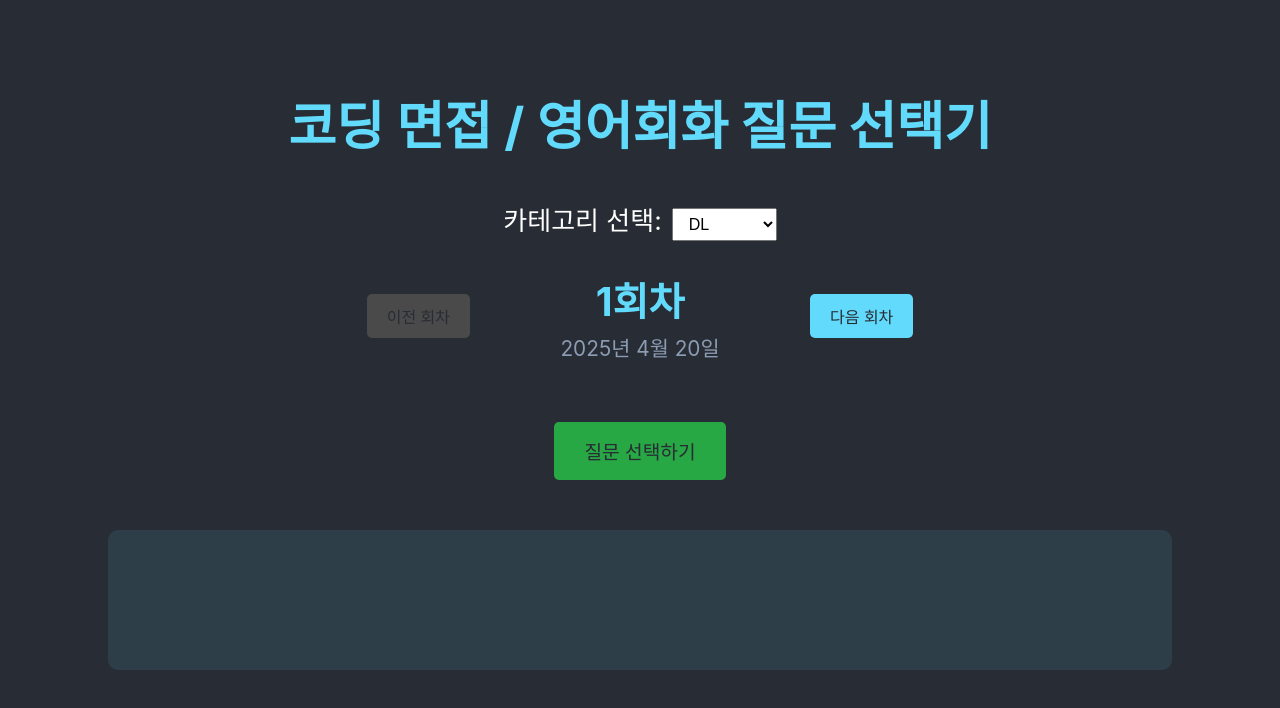
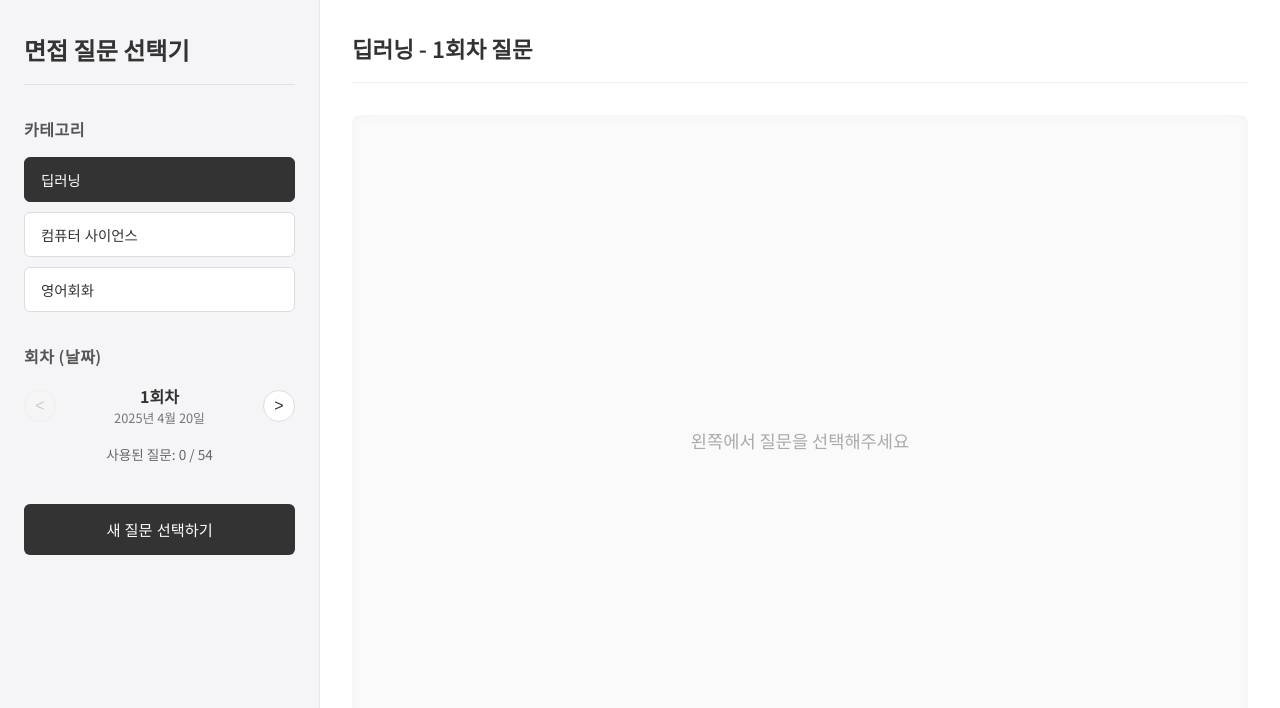
Before and after one commit to voxlink-study-community/vibe-coding-question-selector, a React (Create React App) app: page / in a window 1280 px wide. Shown: the top 708 px of the page. Built offline with nearby package versions, Linux system fonts and the light colour scheme.

Commit message:
UI 개선: 흰색 바탕의 모노톤 디자인 적용 및 레이아웃 변경

```diff
--- a/package.json
+++ b/package.json
@@ -2,17 +2,21 @@
   "name": "vibe-coding-question-selector",
   "version": "0.1.0",
   "private": true,
+  "homepage": "https://voxlink-study-community.github.io/vibe-coding-question-selector/",
   "dependencies": {
     "@testing-library/dom": "^10.4.0",
     "@testing-library/jest-dom": "^6.6.3",
     "@testing-library/react": "^16.3.0",
     "@testing-library/user-event": "^13.5.0",
+    "gh-pages": "^6.3.0",
     "react": "^19.1.0",
     "react-dom": "^19.1.0",
     "react-scripts": "5.0.1",
     "web-vitals": "^2.1.4"
   },
   "scripts": {
+    "predeploy": "npm run build",
+    "deploy": "gh-pages -d build",
     "start": "react-scripts start",
     "build": "react-scripts build",
     "test": "react-scripts test",
--- a/src/App.css
+++ b/src/App.css
@@ -1,116 +1,243 @@
+/* 기본 리셋 및 전체 앱 스타일 */
+* {
+  box-sizing: border-box;
+  margin: 0;
+  padding: 0;
+}
+
+body {
+  font-family: 'Noto Sans KR', 'Apple SD Gothic Neo', sans-serif;
+  color: #333;
+  background-color: #f8f9fa;
+  line-height: 1.5;
+}
+
 .App {
+  text-align: center;
+  min-height: 100vh;
+}
+
+/* 메인 컨테이너 레이아웃 */
+.app-container {
+  display: flex;
+  min-height: 100vh;
+  max-width: 1600px;
+  margin: 0 auto;
+  box-shadow: 0 0 20px rgba(0, 0, 0, 0.05);
+  background-color: #fff;
+}
+
+/* 사이드바 스타일 */
+.sidebar {
+  width: 320px;
+  background-color: #f5f5f7;
+  padding: 2rem 1.5rem;
+  display: flex;
+  flex-direction: column;
+  border-right: 1px solid #e8e8e8;
+}
+
+.app-title {
+  font-size: 1.5rem;
+  font-weight: 700;
+  color: #333;
+  margin-bottom: 2rem;
+  text-align: left;
+  padding-bottom: 1rem;
+  border-bottom: 1px solid #e1e1e1;
+}
+
+.sidebar-section {
+  margin-bottom: 2rem;
+  text-align: left;
+}
+
+.section-title {
+  font-size: 1rem;
+  font-weight: 600;
+  color: #555;
+  margin-bottom: 1rem;
+  text-transform: uppercase;
+  letter-spacing: 0.5px;
+}
+
+/* 카테고리 선택 버튼 */
+.category-selector {
+  display: flex;
+  flex-direction: column;
+  gap: 0.6rem;
+}
+
+.category-button {
+  background-color: #fff;
+  color: #333;
+  border: 1px solid #ddd;
+  padding: 0.7rem 1rem;
+  border-radius: 6px;
+  font-size: 0.9rem;
+  cursor: pointer;
+  text-align: left;
+  transition: all 0.2s ease;
+}
+
+.category-button:hover {
+  background-color: #f0f0f0;
+  border-color: #ccc;
+}
+
+.category-button.active {
+  background-color: #333;
+  color: #fff;
+  border-color: #333;
+  font-weight: 500;
+}
+
+/* 회차 선택 컨트롤 */
+.round-selector {
+  display: flex;
+  align-items: center;
+  gap: 1rem;
+  margin-bottom: 1rem;
+}
+
+.round-button {
+  background-color: #fff;
+  color: #333;
+  border: 1px solid #ddd;
+  width: 2rem;
+  height: 2rem;
+  border-radius: 50%;
+  display: flex;
+  align-items: center;
+  justify-content: center;
+  font-size: 1rem;
+  cursor: pointer;
+  transition: all 0.2s ease;
+}
+
+.round-button:hover:not(:disabled) {
+  background-color: #f0f0f0;
+}
+
+.round-button:disabled {
+  background-color: #f5f5f5;
+  color: #ccc;
+  cursor: not-allowed;
+  border-color: #eee;
+}
+
+.round-info {
+  flex: 1;
   text-align: center;
 }
 
-.App-logo {
-  height: 40vmin;
-  pointer-events: none;
-}
-
-@media (prefers-reduced-motion: no-preference) {
-  .App-logo {
-    animation: App-logo-spin infinite 20s linear;
-  }
-}
-
-.App-header {
-  background-color: #282c34;
-  min-height: 100vh;
-  display: flex;
-  flex-direction: column;
-  align-items: center;
-  justify-content: flex-start;
-  padding-top: 50px;
-  font-size: calc(10px + 2vmin);
-  color: white;
-}
-
-h1 {
-  color: #61dafb;
-  margin-bottom: 40px;
-}
-
-.round-selector {
-  display: flex;
-  align-items: center;
-  gap: 20px;
-  margin-bottom: 40px;
-}
-
-.round-info {
-  text-align: center;
-  min-width: 300px;
-}
-
-.round-info h2 {
+.round-info h4 {
   margin: 0;
-  color: #61dafb;
+  color: #333;
+  font-size: 1rem;
 }
 
 .round-info p {
-  margin: 5px 0 0 0;
-  font-size: 0.8em;
-  color: #8b9cb3;
+  margin: 0;
+  font-size: 0.8rem;
+  color: #777;
 }
 
-button {
-  background-color: #61dafb;
-  color: #282c34;
-  border: none;
-  padding: 10px 20px;
-  border-radius: 5px;
-  font-size: 1rem;
-  cursor: pointer;
-  transition: all 0.3s ease;
+.stats {
+  margin-top: 0.8rem;
+  font-size: 0.85rem;
+  color: #666;
+  text-align: center;
 }
 
-button:hover {
-  background-color: #4fa8d1;
-  transform: translateY(-2px);
-}
-
-button:disabled {
-  background-color: #4a4a4a;
-  cursor: not-allowed;
-  transform: none;
-}
-
+/* 질문 선택 버튼 */
 .question-button {
-  font-size: 1.2rem;
-  padding: 15px 30px;
-  margin: 20px 0;
-  background-color: #28a745;
+  width: 100%;
+  background-color: #333;
+  color: white;
+  border: none;
+  padding: 0.9rem 1.2rem;
+  border-radius: 6px;
+  font-size: 0.95rem;
+  font-weight: 500;
+  cursor: pointer;
+  transition: all 0.2s ease;
+  margin-top: 0.5rem;
 }
 
 .question-button:hover {
-  background-color: #218838;
+  background-color: #555;
+  transform: translateY(-1px);
+  box-shadow: 0 2px 8px rgba(0, 0, 0, 0.1);
 }
 
+/* 메인 콘텐츠 영역 */
+.main-content {
+  flex: 1;
+  padding: 2rem;
+  display: flex;
+  flex-direction: column;
+  background-color: #fff;
+}
+
+.content-header {
+  margin-bottom: 2rem;
+  text-align: left;
+  padding-bottom: 1rem;
+  border-bottom: 1px solid #f0f0f0;
+}
+
+.content-header h2 {
+  font-size: 1.4rem;
+  font-weight: 600;
+  color: #333;
+}
+
+/* 질문 표시 영역 */
 .question-display {
-  margin-top: 30px;
-  padding: 20px;
-  background-color: rgba(97, 218, 251, 0.1);
-  border-radius: 10px;
-  min-width: 80%;
-  min-height: 100px;
+  flex: 1;
   display: flex;
   align-items: center;
   justify-content: center;
+  padding: 2rem;
+  background-color: #fafafa;
+  border-radius: 8px;
+  box-shadow: 0 0 15px rgba(0, 0, 0, 0.03) inset;
 }
 
 .question-text {
-  font-size: 1.2rem;
-  line-height: 1.5;
-  color: #ffffff;
-  margin: 0;
-  padding: 20px;
+  font-size: 1.4rem;
+  line-height: 1.7;
+  color: #333;
+  text-align: center;
+  max-width: 800px;
+  font-weight: 500;
 }
 
-@keyframes App-logo-spin {
-  from {
-    transform: rotate(0deg);
+.placeholder-text {
+  font-size: 1.1rem;
+  color: #aaa;
+  text-align: center;
+}
+
+/* 반응형 디자인 */
+@media (max-width: 768px) {
+  .app-container {
+    flex-direction: column;
   }
-  to {
-    transform: rotate(360deg);
+
+  .sidebar {
+    width: 100%;
+    border-right: none;
+    border-bottom: 1px solid #e8e8e8;
+    padding: 1.5rem 1rem;
+  }
+
+  .main-content {
+    padding: 1.5rem 1rem;
+  }
+
+  .question-text {
+    font-size: 1.2rem;
   }
 }
--- a/src/App.js
+++ b/src/App.js
@@ -24,21 +24,31 @@ import "./App.css";
 
 /** 카테고리별 TXT 파일 경로 매핑 */
 const CATEGORY_FILES = {
-  DL: "/dl_db.txt",      // Deep‑Learning 면접 질문
-  CS: "/cs_db.txt",      // Computer‑Science 면접 질문
-  EN: "/en_db.txt"       // 영어회화 문장
+  DL: "/dl_db.txt", // Deep‑Learning 면접 질문
+  CS: "/cs_db.txt", // Computer‑Science 면접 질문
+  EN: "/en_db.txt", // 영어회화 문장
+};
+
+/** 카테고리 이름 매핑 */
+const CATEGORY_NAMES = {
+  DL: "딥러닝",
+  CS: "컴퓨터 사이언스",
+  EN: "영어회화",
 };
 
 /** 루트 컴포넌트 */
 function App() {
   // ──────────────────────────────── 상태 정의(useState) ────────────────────────────────
-  const [category, setCategory] = useState("DL");   // 현재 카테고리
-  const [questions, setQuestions] = useState([]);    // 로드된 질문 배열
+  const [category, setCategory] = useState("DL"); // 현재 카테고리
+  const [questions, setQuestions] = useState([]); // 로드된 질문 배열
   const [currentRound, setCurrentRound] = useState(1); // 회차(1주 단위)
   const [currentQuestion, setCurrentQuestion] = useState(""); // 선택된 질문
 
   // key 형식: "{category}-{round}", value: Set(이미 사용한 질문)
   const [usedQuestions, setUsedQuestions] = useState(new Map());
+
+  // 현재 회차에 사용한 질문 수와 전체 질문 수 추적
+  const [usedCount, setUsedCount] = useState(0);
 
   // ──────────────────────────────── 데이터 로드(useEffect) ────────────────────────────────
   useEffect(() => {
@@ -48,6 +58,7 @@ function App() {
     setCurrentRound(1);
     setCurrentQuestion("");
     setUsedQuestions(new Map());
+    setUsedCount(0);
 
     fetch(filePath)
       .then((res) => res.text())
@@ -56,7 +67,7 @@ function App() {
         const list = data
           .split("\n")
           .filter((line) => line.trim().startsWith("-"))
-          .map((line) => line.trim());
+          .map((line) => line.trim().substring(1).trim()); // "-" 기호 제거 및 앞뒤 공백 제거
         setQuestions(list);
       })
       .catch((err) => {
@@ -64,6 +75,13 @@ function App() {
         setQuestions([]);
       });
   }, [category]);
+
+  // 현재 회차에 대한 사용 질문 수 업데이트
+  useEffect(() => {
+    const key = `${category}-${currentRound}`;
+    const roundQuestions = usedQuestions.get(key) || new Set();
+    setUsedCount(roundQuestions.size);
+  }, [usedQuestions, category, currentRound]);
 
   // ──────────────────────────────── 무작위 질문 선택 ────────────────────────────────
   const getRandomQuestion = () => {
@@ -98,62 +116,93 @@ function App() {
     return d.toLocaleDateString("ko-KR", {
       year: "numeric",
       month: "long",
-      day: "numeric"
+      day: "numeric",
     });
   };
 
   // ──────────────────────────────── JSX 반환 ────────────────────────────────
   return (
     <div className="App">
-      <header className="App-header">
-        <h1>코딩 면접 / 영어회화 질문 선택기</h1>
+      <div className="app-container">
+        {/* 왼쪽 사이드바 */}
+        <div className="sidebar">
+          <h2 className="app-title">면접 질문 선택기</h2>
 
-        {/* ▼ 카테고리 드롭다운 */}
-        <div style={{ marginBottom: 30 }}>
-          <label htmlFor="category-select" style={{ marginRight: 10 }}>
-            카테고리 선택:
-          </label>
-          <select
-            id="category-select"
-            value={category}
-            onChange={(e) => setCategory(e.target.value)}
-            style={{ fontSize: "1rem", padding: "6px 12px" }}
+          {/* 카테고리 선택 */}
+          <div className="sidebar-section">
+            <h3 className="section-title">카테고리</h3>
+            <div className="category-selector">
+              {Object.keys(CATEGORY_FILES).map((cat) => (
+                <button
+                  key={cat}
+                  className={`category-button ${
+                    category === cat ? "active" : ""
+                  }`}
+                  onClick={() => setCategory(cat)}
                 >
-            <option value="DL">DL</option>
-            <option value="CS">CS</option>
-            <option value="EN">영어회화</option>
-          </select>
+                  {CATEGORY_NAMES[cat]}
+                </button>
+              ))}
+            </div>
           </div>
 
-        {/* ▼ 회차 네비게이션 */}
+          {/* 회차 선택 */}
+          <div className="sidebar-section">
+            <h3 className="section-title">회차 (날짜)</h3>
             <div className="round-selector">
               <button
                 onClick={() => setCurrentRound((prev) => Math.max(1, prev - 1))}
                 disabled={currentRound === 1}
+                className="round-button"
               >
-            이전 회차
+                &lt;
               </button>
 
               <div className="round-info">
-            <h2>{currentRound}회차</h2>
+                <h4>{currentRound}회차</h4>
                 <p>{getCurrentDate()}</p>
               </div>
 
-          <button onClick={() => setCurrentRound((prev) => prev + 1)}>
-            다음 회차
+              <button
+                onClick={() => setCurrentRound((prev) => prev + 1)}
+                className="round-button"
+              >
+                &gt;
               </button>
             </div>
 
-        {/* ▼ 질문 선택 버튼 */}
+            <div className="stats">
+              <p>
+                사용된 질문: {usedCount} / {questions.length}
+              </p>
+            </div>
+          </div>
+
+          {/* 질문 선택 버튼 */}
+          <div className="sidebar-section">
             <button className="question-button" onClick={handleSelectQuestion}>
-          질문 선택하기
+              새 질문 선택하기
             </button>
+          </div>
+        </div>
 
-        {/* ▼ 질문 표시 영역 */}
+        {/* 메인 콘텐츠 영역 - 질문 표시 */}
+        <div className="main-content">
+          <div className="content-header">
+            <h2>
+              {CATEGORY_NAMES[category]} - {currentRound}회차 질문
+            </h2>
+          </div>
+
           <div className="question-display">
-          {currentQuestion && <p className="question-text">{currentQuestion}</p>}
+            {currentQuestion ? (
+              <p className="question-text">{currentQuestion}</p>
+            ) : (
+              <p className="placeholder-text">왼쪽에서 질문을 선택해주세요</p>
+            )}
           </div>
-      </header>
+        </div>
+      </div>
     </div>
   );
 }
--- a/src/index.css
+++ b/src/index.css
@@ -1,10 +1,18 @@
+@import url('https://fonts.googleapis.com/css2?family=Noto+Sans+KR:wght@300;400;500;600;700&display=swap');
+
 body {
   margin: 0;
-  font-family: -apple-system, BlinkMacSystemFont, 'Segoe UI', 'Roboto', 'Oxygen',
+  font-family: 'Noto Sans KR', -apple-system, BlinkMacSystemFont, 'Segoe UI', 'Roboto', 'Oxygen',
     'Ubuntu', 'Cantarell', 'Fira Sans', 'Droid Sans', 'Helvetica Neue',
     sans-serif;
   -webkit-font-smoothing: antialiased;
   -moz-osx-font-smoothing: grayscale;
+  background-color: #f8f9fa;
+  color: #333;
+}
+
+* {
+  box-sizing: border-box;
 }
 
 code {
```
Also changed, not shown: public/dl_db.txt, 1 other file (tests, documents, lock files or other folders). Lines whose indentation alone changed are shown as unchanged.
